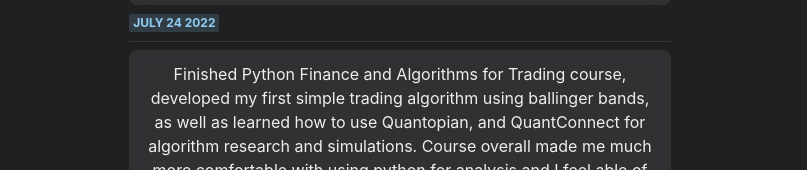
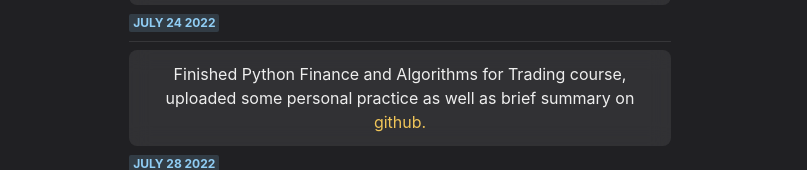
Before and after one commit to ioritzeguileor/ioritzeguileorcv, a Next.js app: page /updates in a window 1280 px wide. Shown: the part 782-952 px from the top of the page, without its empty margins (240-1047 px from the left). Built offline with nearby package versions, Linux system fonts and the light colour scheme.

Commit message:
Update updates.js

```diff
--- a/pages/updates.js
+++ b/pages/updates.js
@@ -14,8 +14,8 @@ const Posts = () => (
       <Entry date="July 24 2022">1/3rd of the way through <Link href="https://www.udemy.com/course/python-for-finance-and-trading-algorithms/">Udemy Python for Financial Analysis </Link>course.
       Learned how to use pynum as well as pandas and now will get into how to use matplotlib for visual analysis.
       </Entry>
-      <Entry date="July 28 2022">Finished Python Finance and Algorithms for Trading course, developed my first simple trading algorithm using ballinger bands, as well as learned how to use Quantopian, and QuantConnect for algorithm research and simulations. Course overall made me much more comfortable with using python for analysis and I feel able of representing multiple different types of datas graphically now thanks to new skills in matplotlib, pandas and etc.
-      </Entry>
+      <Entry date="July 28 2022">Finished Python Finance and Algorithms for Trading course, uploaded some personal practice as well as brief summary on <Link href="https://github.com/ioritzeguileor/python-finance-course" target="_blank">github.
+      </Link></Entry>
     </Container>
   </Layout>
 )
```
